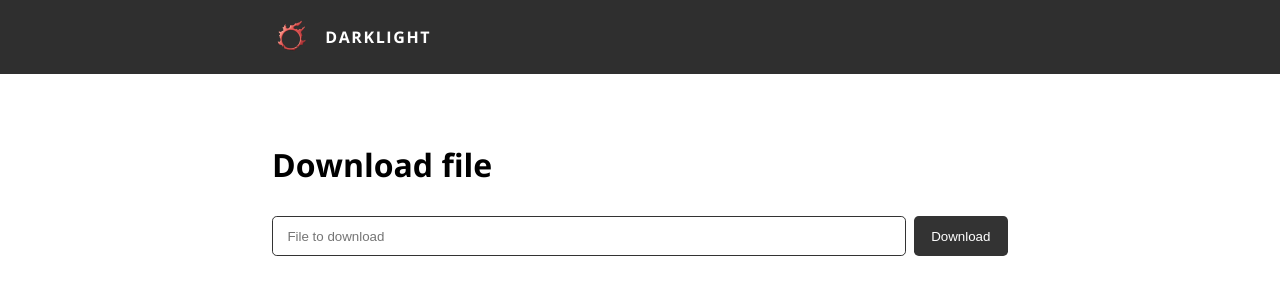
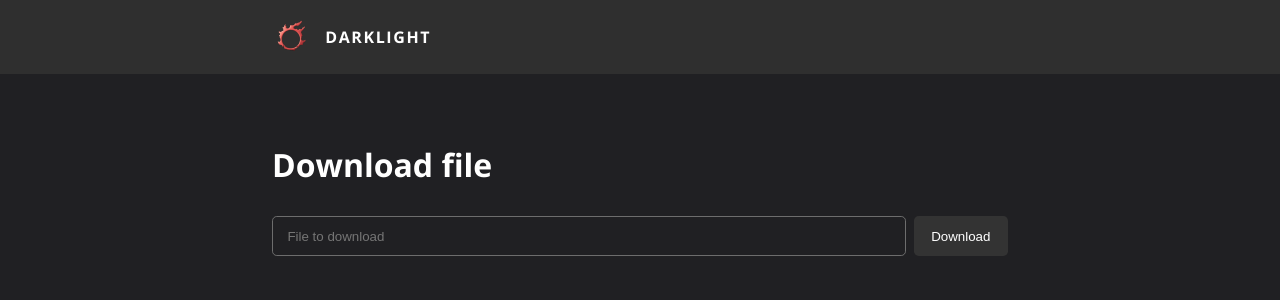
Before and after one commit to kjuulh/darklight, a Next.js app in the folder client/: page / in a window 1280 px wide. Shown: the top 300 px of the page. Built offline with nearby package versions, Linux system fonts and the light colour scheme.

Commit message:
add dark mode

```diff
--- a/client/styles/globals.css
+++ b/client/styles/globals.css
@@ -5,6 +5,7 @@ body {
     padding: 0;
     margin: 0;
     font-family: 'Open Sans', sans-serif;
+    background-color: #202023;
 }
 
 a {
@@ -14,4 +15,5 @@ a {
 
 * {
     box-sizing: border-box;
+    color: #fff;
 }
--- a/client/styles/index.module.scss
+++ b/client/styles/index.module.scss
@@ -64,14 +64,19 @@
 
   > input {
     flex-grow: 1;
-    border: 1px solid #333;
+    border: 1px solid #6d6d6d;
     padding: 0.6rem 0.9rem;
     border-radius: .3rem;
-    transition: outline-color 200ms ease-in-out;
+    color: white;
+    background-color: #202023;
+
+    ::placeholder {
+      color: #fff;
+    }
 
     &:focus {
       outline-offset: 0;
-      outline: #4c4c4c solid 1px;
+      outline: #6d6d6d solid 1px;
     }
   }
 
@@ -83,7 +88,6 @@
     border: none;
     background: #333;
     color: #fff;
-    transition: outline-color 200ms ease-in-out;
 
     &:hover {
       outline-offset: 0;
```
